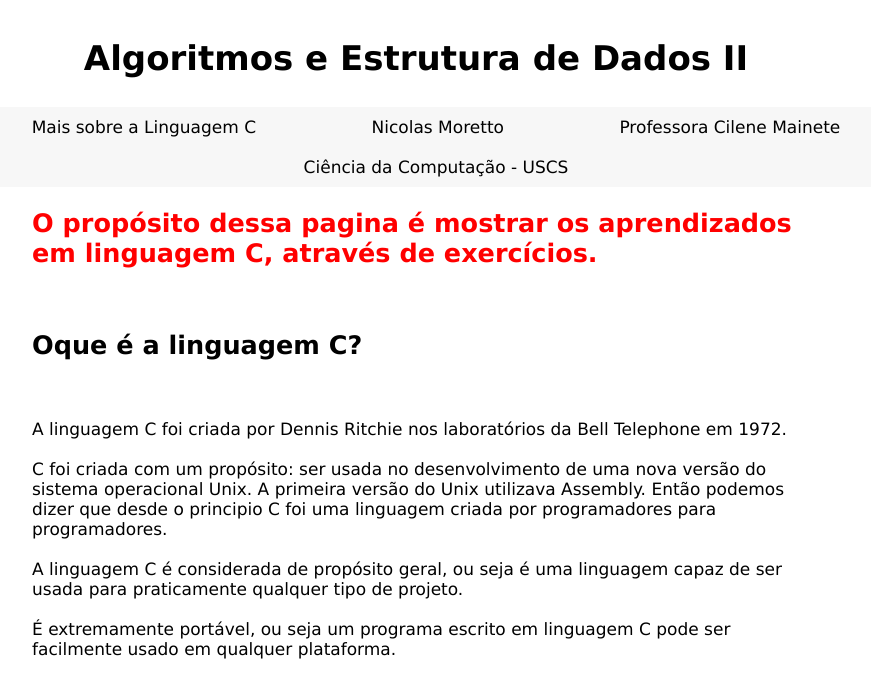
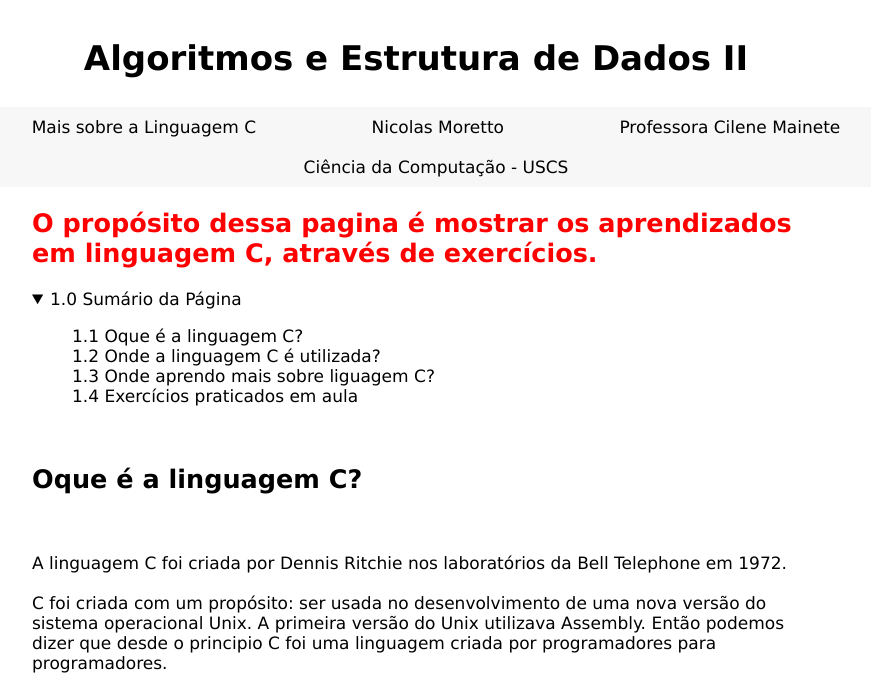
Before and after one commit to nicolasmoretto/algoritimos-e-estrutura-de-dados-USCS, a plain HTML site: page index.html in a window 1280 px wide. Shown: the top 675 px of the page, without its empty margins (224-1095 px from the left). Drawn offline with Linux system fonts and the light colour scheme.

Commit message:
Update index.html

```diff
--- a/index.html
+++ b/index.html
@@ -15,7 +15,7 @@
 
     <title>Algoritimos e estrutura de dados</title>
   </head>
-    <body>
+  <body>
 
       <header class="materia">
         <center><h1>Algoritmos e Estrutura de Dados II</h1></center> </header>
@@ -33,9 +33,17 @@
       <h2> <font color="red">
       <strong>
        O propósito dessa pagina é mostrar os aprendizados em linguagem C, através de exercícios.
-      </strong>
+      </strong><br>
     </font></h2>
 
+    <details open>
+      <summary>1.0 Sumário da Página</summary>
+      <ul id="sumario">
+        <li><a href="https://nicolasmoretto.github.io/algoritimos-e-estrutura-de-dados-USCS/index.html#:~:text=Oque%20%C3%A9%20a%20linguagem%20C%3F">1.1 Oque é a linguagem C?</a></li><br>
+        <li><a href="https://nicolasmoretto.github.io/algoritimos-e-estrutura-de-dados-USCS/index.html#:~:text=Onde%20a%20linguagem%20C%20%C3%A9%20utilizada%3F">1.2 Onde a linguagem C é utilizada?</a></li><br>
+        <li><a href="https://nicolasmoretto.github.io/algoritimos-e-estrutura-de-dados-USCS/index.html#:~:text=Onde%20aprendo%20mais%20sobre%20liguagem%20C%3F">1.3 Onde aprendo mais sobre liguagem C?</a></li><br>
+        <li><a href="https://nicolasmoretto.github.io/algoritimos-e-estrutura-de-dados-USCS/index.html#:~:text=Exerc%C3%ADcios%20praticados%20em%20aula%3A">1.4 Exercícios praticados em aula</a></li>
+    </details>
     <br><h2>Oque é a linguagem C?</h2><br>
     <p>
       A linguagem C foi criada por Dennis Ritchie nos laboratórios da Bell Telephone em 1972.<br><br>
```
